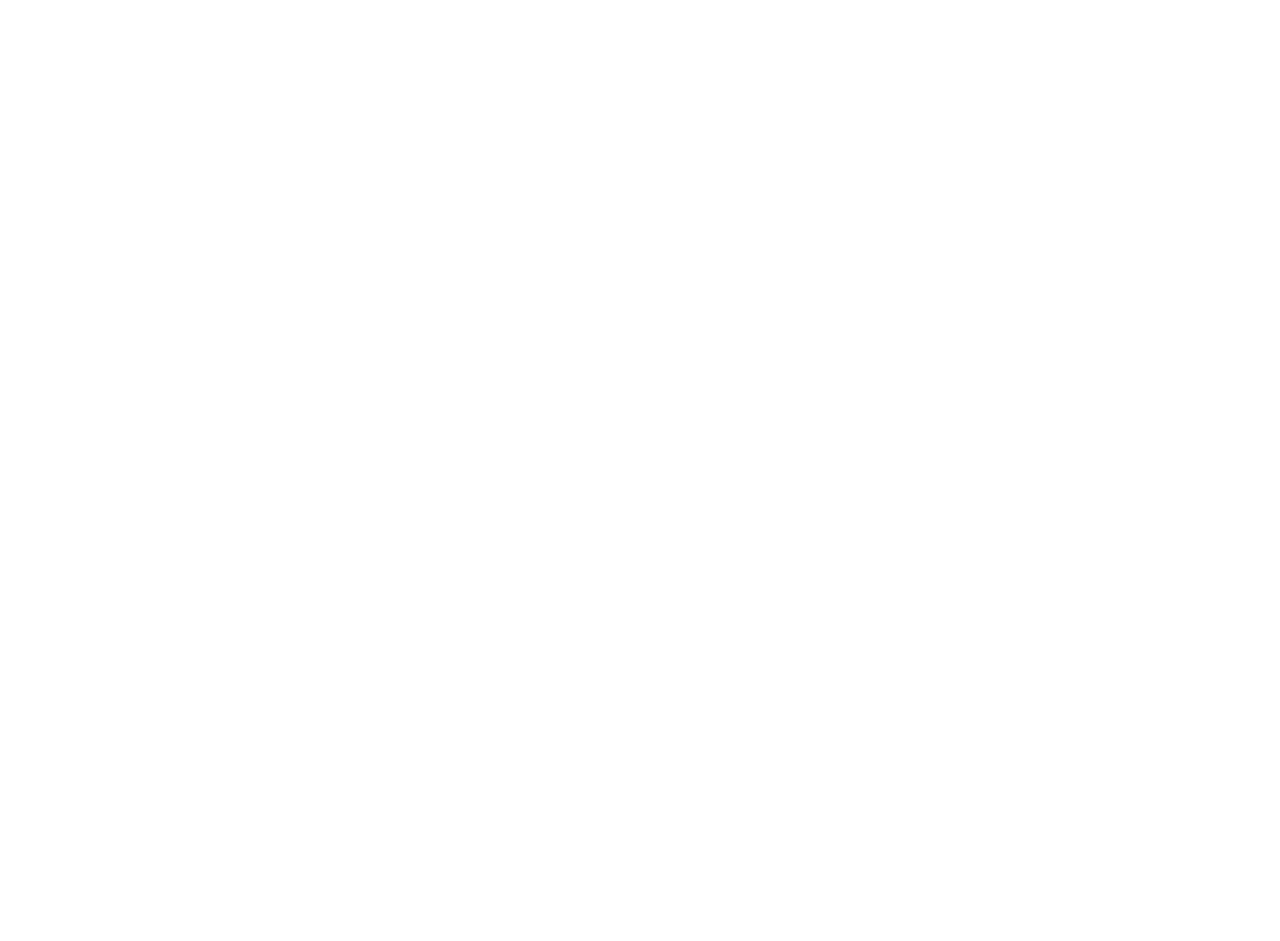
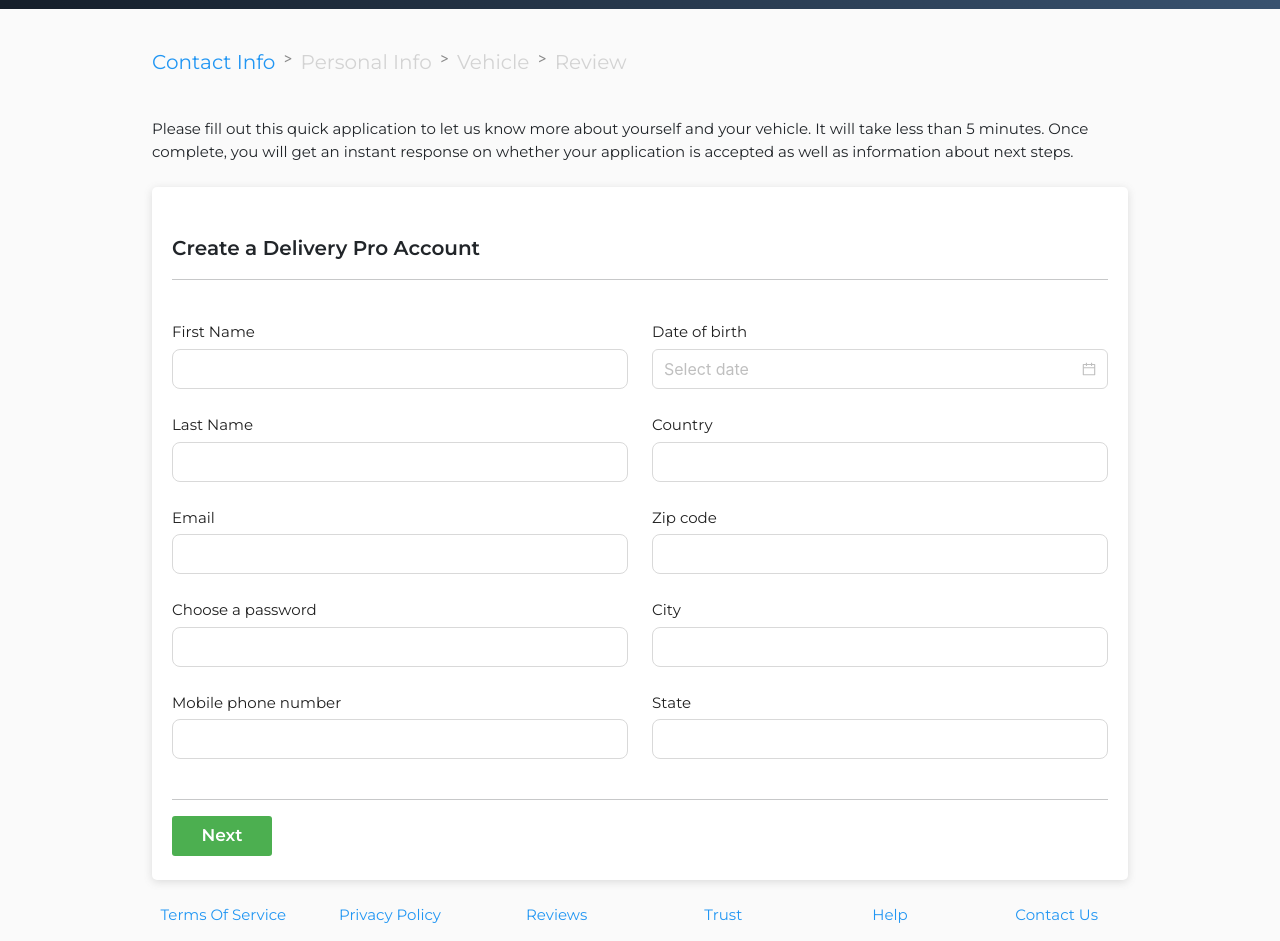
Before and after one commit to bairuhatech/parcel_king_Share, a React (Create React App) app: page /signUpToDrive in a window 1280 px wide. Before the commit this address had no page. Shown: the part 71-1012 px from the top of the page. Before the commit the page ends 800 px from the top, so only its background shows below. Built offline with nearby package versions, Linux system fonts and the light colour scheme; the HTML template or start-up script is replaced by a standard one.

Commit message:
updated signup page

```diff
--- a/src/App.tsx
+++ b/src/App.tsx
@@ -5,7 +5,7 @@
 import Home from "./app/homeScreen/index";
 import SignUpScreen from "./component/signUpScreen";
 import LastMileDelivery from "./app/business/lastMile";
-
+import SignUpToDrive from "./app/drivers/signUpToDrive/intex";
 function App() {
   return (
     <>
@@ -13,6 +13,7 @@
         <Route index element={<Home />} />
         <Route path="/signup" element={<SignUpScreen />} />
         <Route path="/lastmiledelivery" element={<LastMileDelivery />} />
+        <Route path="/signUpToDrive" element={<SignUpToDrive />} />
       </Routes>
     </>
   );
--- /dev/null
+++ b/src/app/drivers/signUpToDrive/intex.tsx
@@ -0,0 +1,120 @@
+import React, { useEffect } from "react";
+import "../styles.scss";
+import { Col, Container, Row } from "react-bootstrap";
+import { Form, Input, Breadcrumb, DatePicker } from "antd";
+import Header from "../../../component/websiteHeader";
+
+const SignUpToDrive = () => {
+  const style = {
+    background: "linear-gradient(208deg, #3d5877 0%, #151e29 100%)",
+  };
+  const footerLinks = [
+    { title: "Terms Of Service" },
+    { title: "Privacy Policy" },
+    { title: "Reviews" },
+    { title: "Trust" },
+    { title: "Help" },
+    { title: "Contact Us" },
+  ];
+
+  const formFields = [
+    [
+      { label: "First Name", component: <Input size="large" /> },
+      { label: "Last Name", component: <Input size="large" /> },
+      { label: "Email", component: <Input size="large" /> },
+      {
+        label: "Choose a password",
+        component: <Input size="large" type="password" />,
+      },
+      {
+        label: "Mobile phone number",
+        component: <Input size="large" type="number" />,
+      },
+    ],
+    [
+      {
+        label: "Date of birth",
+        component: <DatePicker size="large" style={{ width: "100%" }} />,
+      },
+      { label: "Country", component: <Input size="large" /> },
+      { label: "Zip code", component: <Input size="large" /> },
+      { label: "City", component: <Input size="large" /> },
+      { label: "State", component: <Input size="large" /> },
+    ],
+  ];
+  const breadcrumbItems = [
+    { title: <p className="SignUpToDrive-Txt1">Contact Info</p> },
+    { title: <p className="SignUpToDrive-Txt2">Personal Info</p> },
+    { title: <p className="SignUpToDrive-Txt2">Vehicle</p> },
+    { title: <p className="SignUpToDrive-Txt2">Review</p> },
+  ];
+  return (
+    <>
+      <Header bgColor={style.background} />
+      <br />
+      <br />
+      <br />
+      <div className="SignUpToDrive-Box1">
+        <Container>
+          <div className="SignUpToDrive-Box2">
+            <div>
+              <Breadcrumb separator=">" items={breadcrumbItems} />
+            </div>
+            <br />
+            <div className="SignUpToDrive-Txt3">
+              Please fill out this quick application to let us know more about
+              yourself and your vehicle. It will take less than 5 minutes. Once
+              complete, you will get an instant response on whether your
+              application is accepted as well as information about next steps.
+            </div>
+            <br />
+            <div className="SignUpToDrive-Box3">
+              <div className="SignUpToDrive-Txt4">
+                Create a Delivery Pro Account
+                <hr />
+              </div>
+              <br />
+              <div>
+                <Form>
+                  <Row>
+                    {formFields.map((field, index) => (
+                      <Col md={6} key={index}>
+                        {field.map((item, i) => (
+                          <Col md={12} key={i}>
+                            <div>
+                              <label className="SignUpToDrive-Txt5">
+                                {item.label}
+                              </label>
+                              <Form.Item>{item.component}</Form.Item>
+                            </div>
+                          </Col>
+                        ))}
+                      </Col>
+                    ))}
+                  </Row>
+                </Form>
+                <hr />
+                <div>
+                  <button className="signUpToDrive-Btn1">Next</button>
+                </div>
+                <br />
+              </div>
+            </div>
+            <br />
+            <Row>
+              {footerLinks.map((link, index) => (
+                <Col md={2} key={index}>
+                  <p className="signUpToDrive-Txt6">{link.title}</p>
+                </Col>
+              ))}
+            </Row>
+          </div>
+          <div className="signUpToDrive-Box4">
+            © 2023 Parcel King Inc. All Rights Reserved
+          </div>
+        </Container>
+      </div>
+    </>
+  );
+};
+export default SignUpToDrive;
--- /dev/null
+++ b/src/app/drivers/styles.scss
@@ -0,0 +1,76 @@
+@use "../../config/variable.scss" as vars;
+
+// SignUpToDriveBlock1----------------------->>>>>>>>>>>>>>>>>>>>>>>>........
+.SignUpToDrive-Box1 {
+  background-color: vars.$Background-Color;
+  width: 100%;
+  height: 100%;
+}
+.SignUpToDrive-Box2 {
+  // padding: 40px 112px 0px 120px;
+  padding: 46px 70px 40px 70px;
+
+  @media screen and (max-width: 768px) {
+    padding: 0px;
+  }
+}
+.SignUpToDrive-Box3 {
+  box-shadow: rgba(99, 99, 99, 0.2) 0px 2px 8px 0px;
+  border-radius: 5px;
+  background-color: white;
+  padding: 46px 20px 0px 20px;
+}
+.signUpToDrive-Box4 {
+  display: flex;
+  justify-content: center;
+  align-items: center;
+  height: 100px;
+  font-family: vars.$Montserrat-SemiBold;
+  font-size: 16px;
+  color: #9e9e9e;
+}
+.SignUpToDrive-Txt1 {
+  font-family: vars.$Montserrat-Regular;
+  font-size: 20px;
+  color: #2196f3;
+}
+.SignUpToDrive-Txt2 {
+  font-family: vars.$Montserrat-Regular;
+  font-size: 20px;
+  color: lightgray;
+}
+.SignUpToDrive-Txt3 {
+  font-family: vars.$Montserrat-Regular;
+  font-size: 15px;
+}
+.SignUpToDrive-Txt4 {
+  font-family: vars.$Montserrat-SemiBold;
+  font-size: 20px;
+}
+
+.SignUpToDrive-Img1 {
+  width: 90px;
+  height: 70px;
+}
+
+.SignUpToDrive-Txt5 {
+  padding-bottom: 5px;
+  font-family: vars.$Montserrat-Regular;
+  font-size: 15px;
+}
+.signUpToDrive-Txt6 {
+  color: #2196f3;
+  text-align: center;
+  font-family: vars.$Montserrat-Regular;
+  font-size: 15px;
+}
+.signUpToDrive-Btn1 {
+  background-color: #4caf50;
+  color: white;
+  font-family: vars.$Montserrat-SemiBold;
+  font-size: 17px;
+  border: none;
+  width: 100px;
+  height: 40px;
+  border-radius: 3px;
+}
--- a/src/component/websiteHeader/component/drivers.tsx
+++ b/src/component/websiteHeader/component/drivers.tsx
@@ -1,11 +1,15 @@
 import React from "react";
 import "./styles.scss";
+import { useNavigate } from "react-router-dom";
+
 function HeaderDrivers() {
+  const navigate = useNavigate();
+
   const data = [
     {
       id: "1",
       title: "Sign Up To Drive",
-      route: "",
+      route: "/signUpToDrive",
     },
     {
       id: "2",
@@ -50,6 +54,7 @@
   ];
   const handleClik = (val: any) => {
     console.log("----val-----", val);
+    navigate(`${val?.route}`);
   };
   return (
     <>
```
